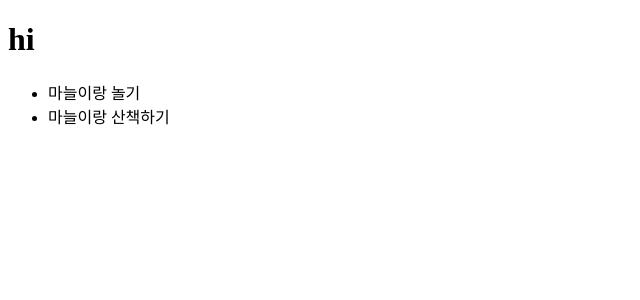
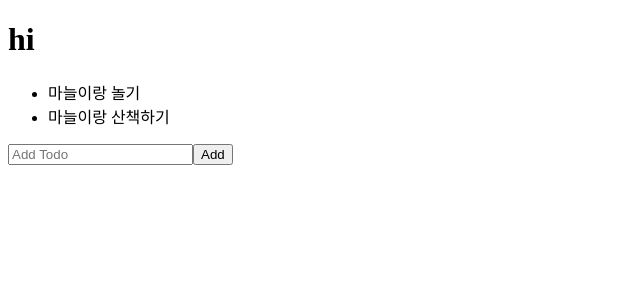
Before and after one commit to devmanta/todo-react, a React (Vite) app: page / in a window 1280 px wide. Shown: the top 300 px of the page, without its empty margins (0-640 px from the left). Built offline with nearby package versions, Linux system fonts and the light colour scheme.

Commit message:
feat: add todo

```diff
--- a/src/App.jsx
+++ b/src/App.jsx
@@ -1,4 +1,5 @@
 import './App.css';
+import AddTodoBar from './components/AddTodo/AddTodo';
 import TodoList from './components/TodoList/TodoList';
 
 function App() {
--- /dev/null
+++ b/src/components/AddTodo/AddTodo.jsx
@@ -0,0 +1,34 @@
+import { useRef, useState } from 'react';
+import styles from './AddTodo.module.css';
+
+export default function AddTodo({ onCreate }) {
+  const [content, setContent] = useState('');
+  let ref = useRef(3);
+
+  const handleOnChange = (e) => {
+    setContent(e.target.value);
+  };
+
+  const handleSubmit = (e) => {
+    e.preventDefault();
+
+    if (!content.trim().length) {
+      return;
+    }
+
+    onCreate({ id: ref.current++, content, status: 'active' });
+    setContent('');
+  };
+
+  return (
+    <form onSubmit={handleSubmit}>
+      <input
+        type="text"
+        placeholder="Add Todo"
+        value={content}
+        onChange={handleOnChange}
+      />
+      <button type="submit">Add</button>
+    </form>
+  );
+}
--- a/src/components/TodoList/TodoList.jsx
+++ b/src/components/TodoList/TodoList.jsx
@@ -1,28 +1,37 @@
 import { useState } from 'react';
 import Todo from '../Todo/Todo';
 import styles from './TodoList.module.css';
+import AddTodo from '../AddTodo/AddTodo';
 
 export default function TodoList() {
   const [todos, setTodos] = useState([
     {
-      id: 123,
+      id: 1,
       content: '마늘이랑 놀기',
       status: 'active',
     },
     {
-      id: 456,
+      id: 2,
       content: '마늘이랑 산책하기',
       status: 'active',
     },
   ]);
 
+  const onCreate = (newTodo) => {
+    newTodo.content = newTodo.content.trim();
+    setTodos([...todos, newTodo]);
+  };
+
   return (
-    <div>
-      <ul>
-        {todos.map((todo) => (
-          <li key={todo.id}>{todo.content}</li>
-        ))}
-      </ul>
-    </div>
+    <>
+      <section>
+        <ul>
+          {todos.map((todo) => (
+            <li key={todo.id}>{todo.content}</li>
+          ))}
+        </ul>
+      </section>
+      <AddTodo onCreate={onCreate} />
+    </>
   );
 }
```
Also changed, not shown: src/components/AddTodo/AddTodo.module.css (added).
